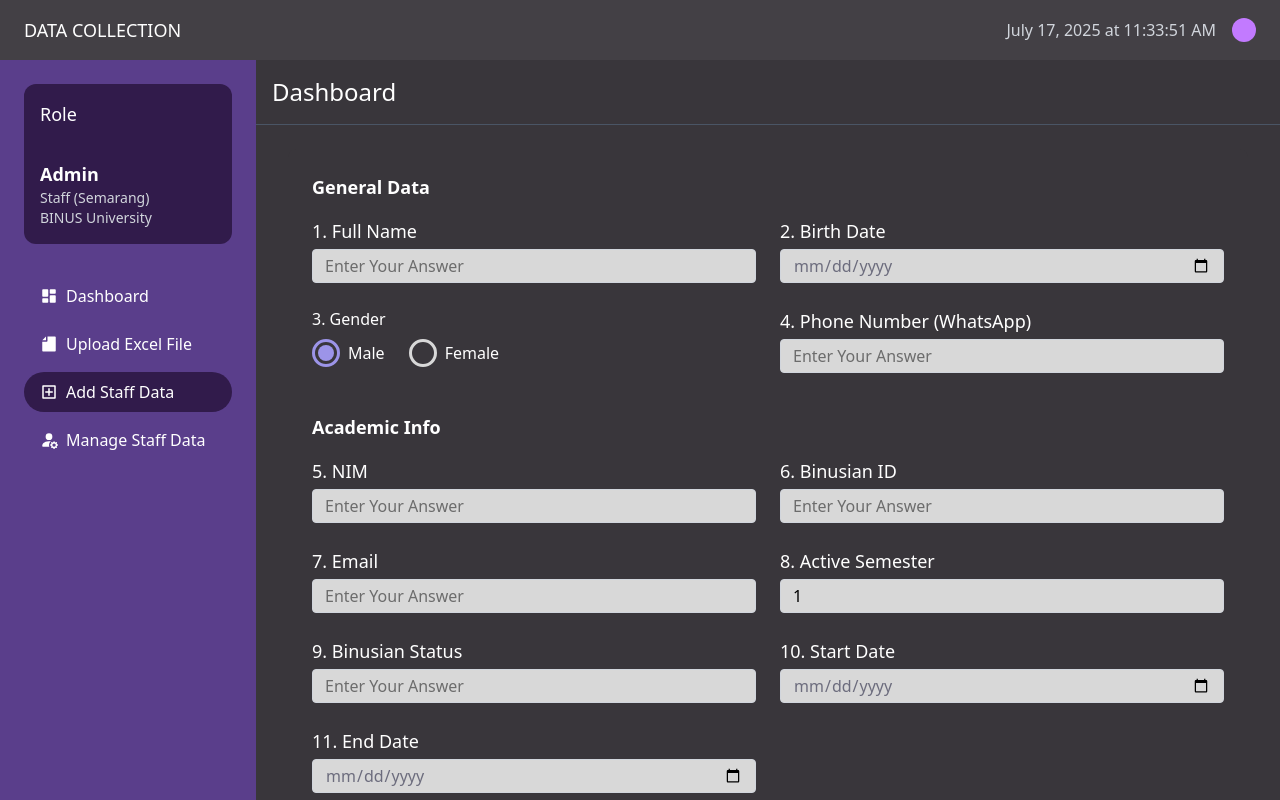
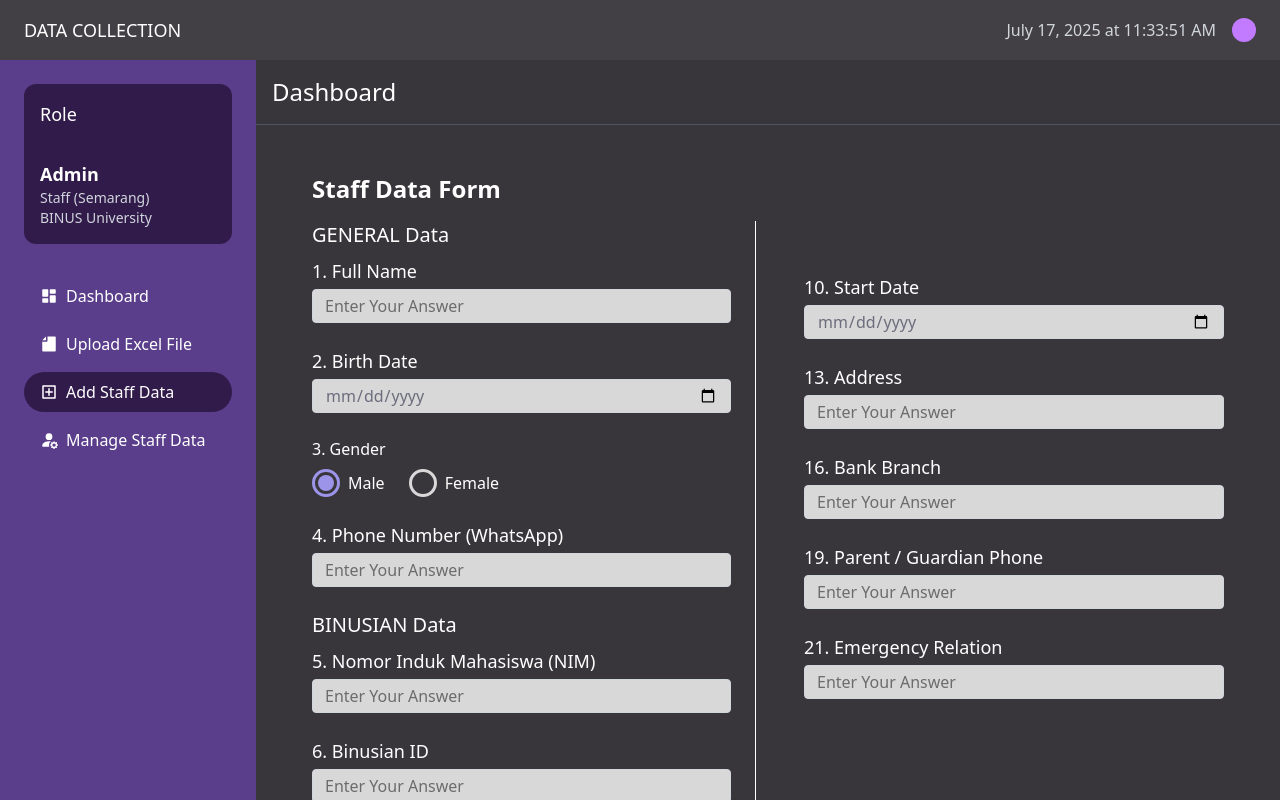
Before and after one commit to vDescent/frontend-pendataan-react, a React (Vite) app: page /dashboard/add-data in a window 1280 px wide. Built offline with nearby package versions, Linux system fonts and the light colour scheme; sample sign-in values are in the browser's storage.

Commit message:
fix: fixing half of the staffForm.jsx

```diff
--- a/src/components/form/staffForm.jsx
+++ b/src/components/form/staffForm.jsx
@@ -1,4 +1,3 @@
-// components/form/StaffForm.jsx
 import { useEffect, useState } from "react";
 import TextInput from "../common/TextInput";
 import RadioGroup from "../common/RadioGroup";
@@ -60,62 +59,59 @@ export default function StaffForm({ initialData = {}, onSubmit, buttonText = "Ad
 
   return (
     <div className="m-4">
-      <form onSubmit={handleSubmit} className="bg-[#39363b] text-white p-6 rounded-lg space-y-10 mx-4">
-        {/* General Data */}
-        <section>
-          <h2 className="text-lg font-semibold mb-4">General Data</h2>
-          <div className="grid grid-cols-1 md:grid-cols-2 gap-6">
+      <form onSubmit={handleSubmit} className="bg-[#39363b] text-white p-6 rounded-lg mx-4 space-y-6">
+        <h2 className="text-2xl font-semibold mb-4">Staff Data Form</h2>
+
+        {/* MAIN WRAPPER GRID: dua kolom dengan garis vertikal lurus */}
+        <div className="hidden md:grid md:grid-cols-2 md:divide-x md:gap-6">
+          {/* LEFT COLUMN */}
+          <div className="pr-6 space-y-6">
+            <p className="text-xl mb-2 font-medium">GENERAL Data</p>
             <TextInput label="1. Full Name" name="fullName" value={formData.fullName} onChange={handleChange} />
             <DateInput label="2. Birth Date" name="dateOfBirth" value={formData.dateOfBirth} onChange={handleChange} />
             <RadioGroup label="3. Gender" name="gender" options={["Male", "Female"]} selected={formData.gender} onChange={handleChange} />
             <TextInput label="4. Phone Number (WhatsApp)" name="phoneNumber" value={formData.phoneNumber} onChange={handleChange} />
+
+            <p className="text-xl mb-2 font-medium">BINUSIAN Data</p>
+            <TextInput label="5. Nomor Induk Mahasiswa (NIM)" name="nim" value={formData.nim} onChange={handleChange} />
+            <TextInput label="6. Binusian ID" name="binusianId" value={formData.binusianId} onChange={handleChange} />
+            <TextInput label="7. Email Address (binus.edu or binus.ac.id for those who don't have one)" name="email" value={formData.email} onChange={handleChange} />
+            <TextInput label="8. Active Semester (Counting Even Semester Period - February)" name="activeSemester" value={formData.activeSemester} onChange={handleChange} />
+            <TextInput label="9. Binusian Status" name="binusianStatus" value={formData.binusianStatus} onChange={handleChange} />
+            <DateInput label="11. End Date" name="endDate" value={formData.endDate} onChange={handleChange} />
+            <TextInput label="12. NIK" name="nik" value={formData.nik} onChange={handleChange} />
+            <TextInput label="14. NPWP" name="npwp" value={formData.npwp} onChange={handleChange} />
+            <TextInput label="15. Bank Account Number" name="bankAccountNumber" value={formData.bankAccountNumber} onChange={handleChange} />
+            <TextInput label="17. Account Holder Name" name="accountHolderName" value={formData.accountHolderName} onChange={handleChange} />
+            <TextInput label="18. Parent / Guardian Name" name="parentGuardianName" value={formData.parentGuardianName} onChange={handleChange} />
+            <TextInput label="20. Emergency Contact" name="emergencyContact" value={formData.emergencyContact} onChange={handleChange} />
           </div>
-        </section>
 
-        {/* Academic Info */}
-        <section>
-          <h2 className="text-lg font-semibold mb-4">Academic Info</h2>
-          <div className="grid grid-cols-1 md:grid-cols-2 gap-6">
-            <TextInput label="5. NIM" name="nim" value={formData.nim} onChange={handleChange} />
-            <TextInput label="6. Binusian ID" name="binusianId" value={formData.binusianId} onChange={handleChange} />
-            <TextInput label="7. Email" name="email" value={formData.email} onChange={handleChange} />
-            <TextInput label="8. Active Semester" name="activeSemester" value={formData.activeSemester} onChange={handleChange} />
-            <TextInput label="9. Binusian Status" name="binusianStatus" value={formData.binusianStatus} onChange={handleChange} />
+          {/* RIGHT COLUMN */}
+          <div className="pl-6 space-y-6">
+            <h3 className="text-lg font-semibold invisible">Spacer</h3>
             <DateInput label="10. Start Date" name="startDate" value={formData.startDate} onChange={handleChange} />
-            <DateInput label="11. End Date" name="endDate" value={formData.endDate} onChange={handleChange} />
-          </div>
-        </section>
-
-        {/* Identity Info */}
-        <section>
-          <h2 className="text-lg font-semibold mb-4">Identity Info</h2>
-          <div className="grid grid-cols-1 md:grid-cols-2 gap-6">
-            <TextInput label="12. NIK" name="nik" value={formData.nik} onChange={handleChange} />
             <TextInput label="13. Address" name="address" value={formData.address} onChange={handleChange} />
-            <TextInput label="14. NPWP" name="npwp" value={formData.npwp} onChange={handleChange} />
-          </div>
-        </section>
-
-        {/* Bank Info */}
-        <section>
-          <h2 className="text-lg font-semibold mb-4">Bank Info</h2>
-          <div className="grid grid-cols-1 md:grid-cols-2 gap-6">
-            <TextInput label="15. Bank Account Number" name="bankAccountNumber" value={formData.bankAccountNumber} onChange={handleChange} />
             <TextInput label="16. Bank Branch" name="bankBranch" value={formData.bankBranch} onChange={handleChange} />
-            <TextInput label="17. Account Holder Name" name="accountHolderName" value={formData.accountHolderName} onChange={handleChange} />
-          </div>
-        </section>
-
-        {/* Emergency Contact */}
-        <section>
-          <h2 className="text-lg font-semibold mb-4">Emergency Contact</h2>
-          <div className="grid grid-cols-1 md:grid-cols-2 gap-6">
-            <TextInput label="18. Parent / Guardian Name" name="parentGuardianName" value={formData.parentGuardianName} onChange={handleChange} />
             <TextInput label="19. Parent / Guardian Phone" name="parentGuardianPhone" value={formData.parentGuardianPhone} onChange={handleChange} />
-            <TextInput label="20. Emergency Contact" name="emergencyContact" value={formData.emergencyContact} onChange={handleChange} />
             <TextInput label="21. Emergency Relation" name="emergencyRelation" value={formData.emergencyRelation} onChange={handleChange} />
           </div>
-        </section>
+        </div>
+
+        {/* MOBILE VERSION: 1 kolom */}
+        <div className="md:hidden space-y-6">
+          {Object.entries(formData).map(([key, value]) => {
+            if (key === "gender") {
+              return <RadioGroup key={key} label={key} name={key} options={["Male", "Female"]} selected={value} onChange={handleChange} />;
+            }
+            const isDateField = ["dateOfBirth", "startDate", "endDate"].includes(key);
+            const label = key
+              .replace(/([A-Z])/g, " $1")
+              .replace(/^./, (str) => str.toUpperCase());
+            const InputComponent = isDateField ? DateInput : TextInput;
+            return <InputComponent key={key} label={label} name={key} value={value} onChange={handleChange} />;
+          })}
+        </div>
 
         {/* Buttons */}
         <div className="flex justify-end gap-4">
@@ -135,9 +131,7 @@ export default function StaffForm({ initialData = {}, onSubmit, buttonText = "Ad
           </button>
         </div>
 
-        {status && (
-          <p className="mt-4 text-center font-medium text-white">{status}</p>
-        )}
+        {status && <p className="mt-4 text-center font-medium text-white">{status}</p>}
       </form>
     </div>
   );
```
